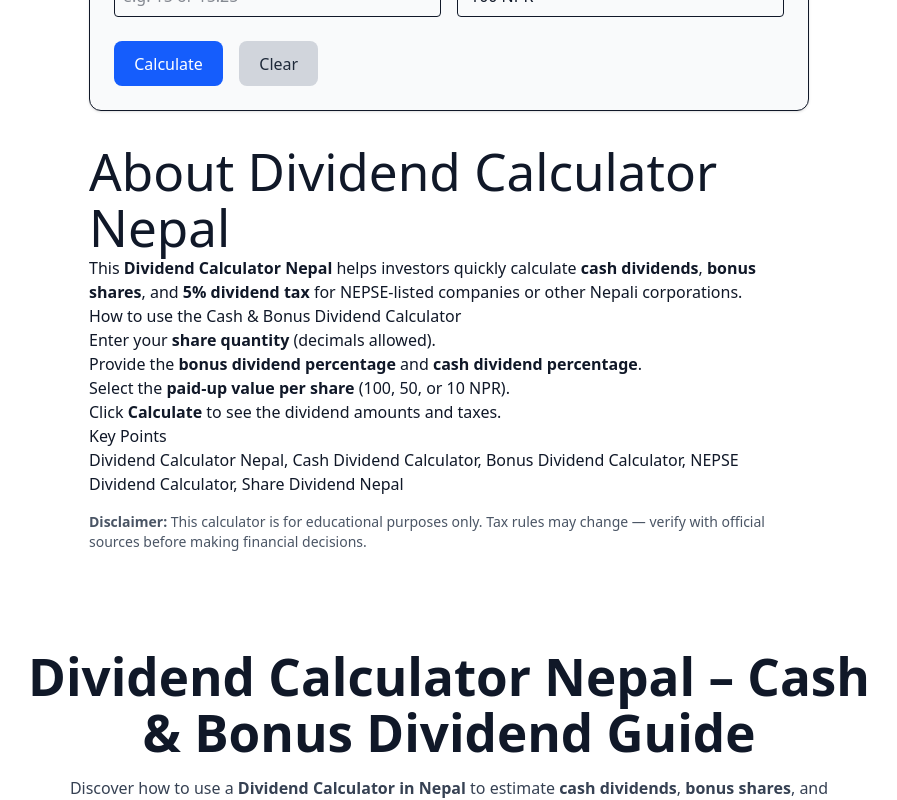
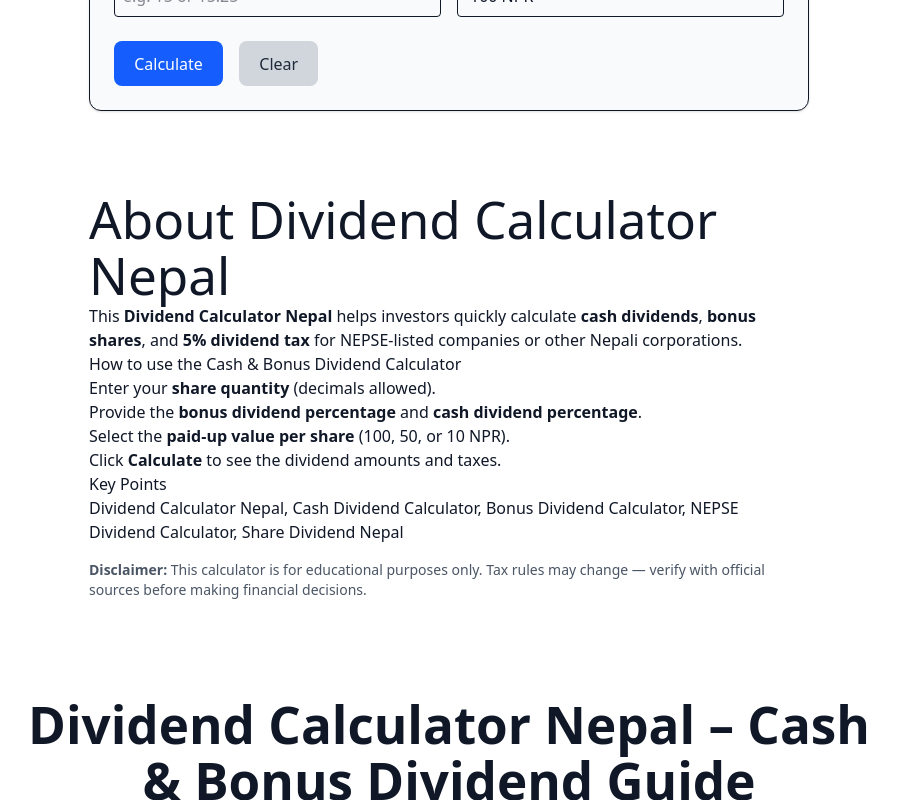
Before and after one commit to prakashydv01/Share-calculator, a React (Vite) app: page /dividend in a window 1280 px wide. Shown: the part 569-1369 px from the top of the page, without its empty margins (191-1088 px from the left). Built offline with nearby package versions, Linux system fonts and the light colour scheme.

Commit message:
margin update

```diff
--- a/src/pages/Dividends/dividendsCalc.jsx
+++ b/src/pages/Dividends/dividendsCalc.jsx
@@ -218,7 +218,7 @@
       )}
 
       {/* SEO Content */}
-      <article className="prose max-w-none mt-6">
+      <article className="prose max-w-none mt-20">
         <h1>About Dividend Calculator Nepal</h1>
         <p>
           This <strong>Dividend Calculator Nepal</strong> helps investors quickly
```
